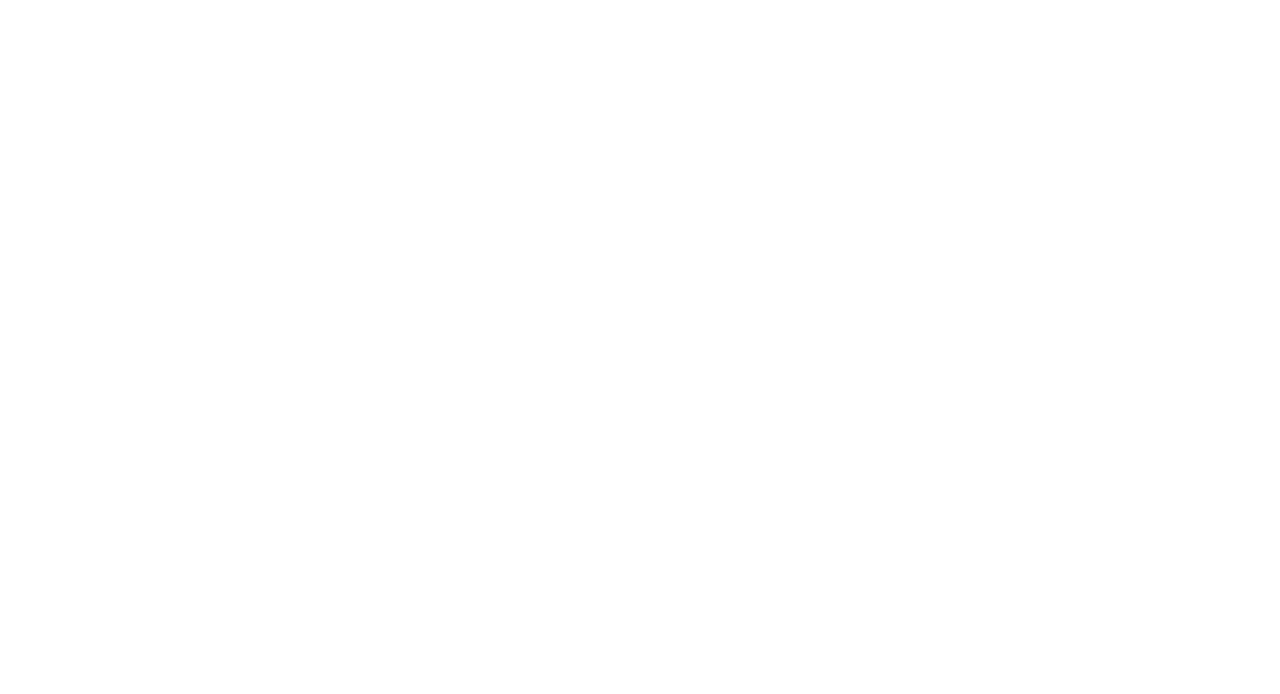
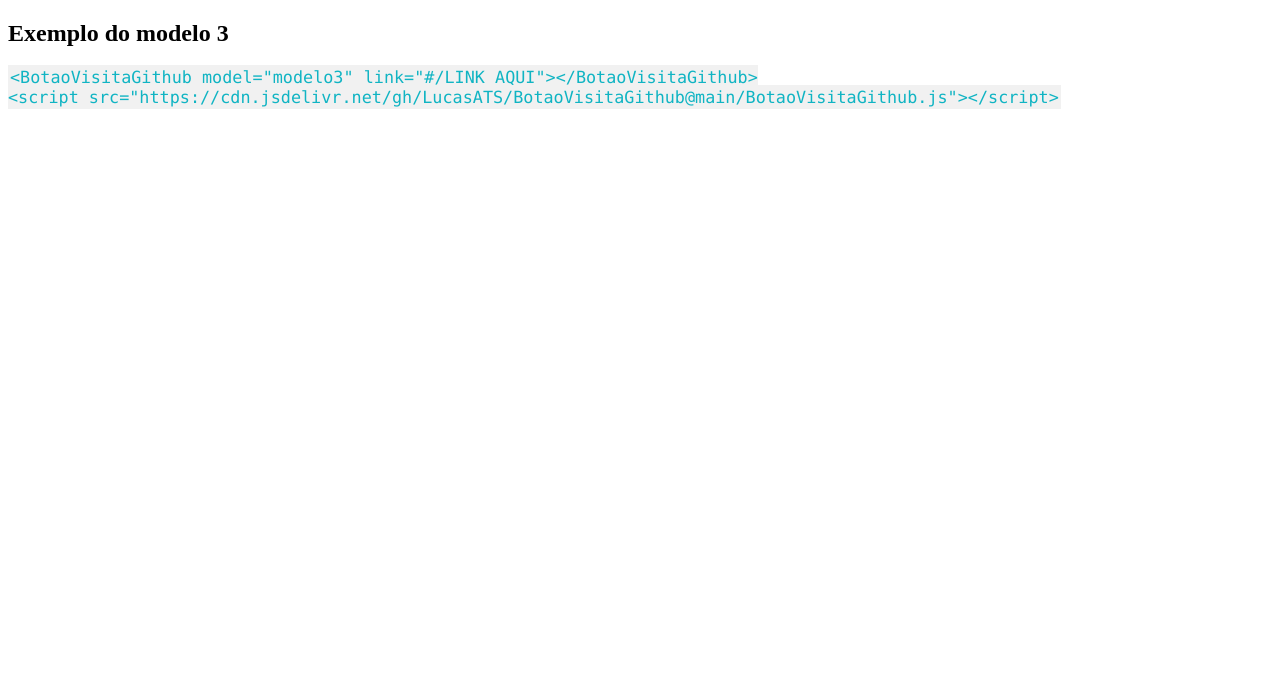
Before and after one commit to LucasATS/BotaoVisitaGithub, a plain HTML site: page index.html in a window 1280 px wide. Shown: the top 694 px of the page. Drawn offline with Linux system fonts and the light colour scheme.

Commit message:
remove document.body.innerHTML

```diff
--- a/BotaoVisitaGithub.js
+++ b/BotaoVisitaGithub.js
@@ -67,6 +67,8 @@
     btn = document.getElementsByTagName('BotaoVisitaGithub')[0];
     let model = btn.getAttribute("model");
     let link =  btn.getAttribute("link");
-    eval(`document.body.innerHTML += ${model}(link)`);
+
+    eval(`document.body.insertAdjacentHTML('afterend', ${model}(link))`);
+
     btn.remove();
 })
--- a/index.html
+++ b/index.html
@@ -5,13 +5,31 @@
     <meta charset="UTF-8">
     <meta http-equiv="X-UA-Compatible" content="IE=edge">
     <meta name="viewport" content="width=device-width, initial-scale=1.0">
-    <title>Document</title>
+    <title>Exemplo</title>
+
+    <style>
+        code {
+            font-family: Consolas, "courier new";
+            color: rgb(16, 180, 195);
+            background-color: #f1f1f1;
+            padding: 2px;
+            font-size: 105%;
+        }
+    </style>
+
 </head>
 
 <body>
 
-    <BotaoVisitaGithub model="modelo3" link="./index.html">
-    <script src="./BotaoVisitaGithub.js"></script>
+    <h2>Exemplo do modelo 3</h2>
+
+    <p><code>
+        <span class="hljs-tag">&lt;<span class="hljs-name">BotaoVisitaGithub</span> <span class="hljs-attr">model</span>=<span class="hljs-string">"modelo3"</span> <span class="hljs-attr">link</span>=<span class="hljs-string">"#/LINK_AQUI"</span>&gt;</span><span class="hljs-tag">&lt;/<span class="hljs-name">BotaoVisitaGithub</span>&gt;</span><br>
+        <span class="hljs-tag">&lt;<span class="hljs-name">script</span> <span class="hljs-attr">src</span>=<span class="hljs-string">"https://cdn.jsdelivr.net/gh/LucasATS/BotaoVisitaGithub@main/BotaoVisitaGithub.js"</span>&gt;</span><span class="undefined"></span><span class="hljs-tag">&lt;/<span class="hljs-name">script</span>&gt;</span>
+    </code></p>
+
+    <BotaoVisitaGithub model="modelo3" link="./index.html"></BotaoVisitaGithub>
+    <script src="https://cdn.jsdelivr.net/gh/LucasATS/BotaoVisitaGithub@main/BotaoVisitaGithub.js"></script>
 
 </body>
 
--- a/teste.js
+++ /dev/null
@@ -1,4 +0,0 @@
-const teste = () => {
-    alert('TESTE');
-
-}
```
Also changed, not shown: 1 other file.
